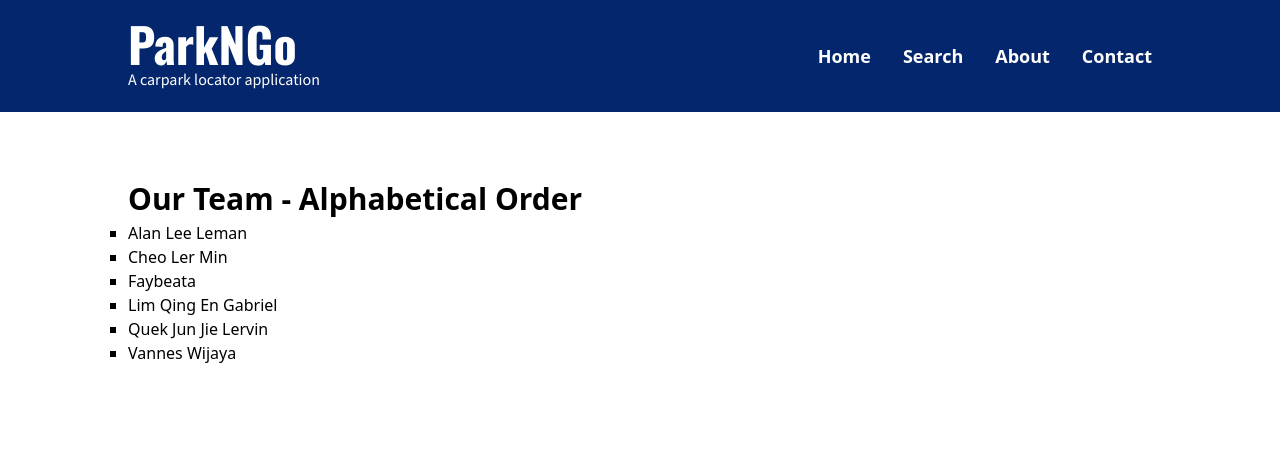
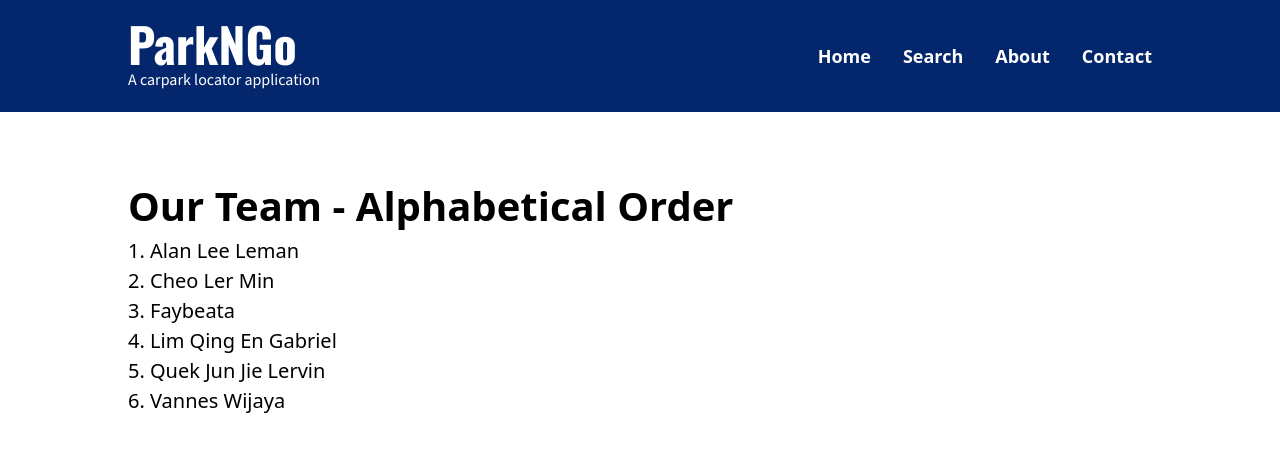
Before and after one commit to GabrielLim01/SC2006-ParkNGo, a Next.js app in the folder park-n-go/: page /contact in a window 1280 px wide. Shown: the top 452 px of the page. Built offline with nearby package versions, Linux system fonts and the light colour scheme.

Commit message:
fix arrData in view/

```diff
--- a/park-n-go/app/contact/page.tsx
+++ b/park-n-go/app/contact/page.tsx
@@ -32,16 +32,16 @@ export default function Dashboard() {
         <title>About</title>
       </Head>
       <main className="bg-white flex-col items-center justify-between text-black">
+      <h1 style={{fontSize: '40px'}}><b>Our Team - Alphabetical Order</b></h1>
+      <div style={{fontSize: '20px'}}>
+        <p><a href="https://github.com/alanlelmn">1. Alan Lee Leman</a></p>
+        <p><a href="https://github.com/lermean">2. Cheo Ler Min</a></p>
+        <p><a href="https://github.com/faybeez">3. Faybeata</a></p>
+        <p><a href="https://github.com/GabrielLim01">4. Lim Qing En Gabriel</a></p>
+        <p><a href="https://github.com/Lervinnnn">5. Quek Jun Jie Lervin</a></p>
+        <p><a href="https://github.com/sentheta">6. Vannes Wijaya</a></p>
+      </div>
 
-      <h1 style={{fontSize: '30px'}}><b>Our Team - Alphabetical Order</b></h1>
-      <ul style={{listStyleType: 'square'}}>
-        <li><a href="https://github.com/alanlelmn">Alan Lee Leman</a></li>
-        <li><a href="https://github.com/lermean">Cheo Ler Min</a></li>
-        <li><a href="https://github.com/faybeez">Faybeata</a></li>
-        <li><a href="https://github.com/GabrielLim01">Lim Qing En Gabriel</a></li>
-        <li><a href="https://github.com/Lervinnnn">Quek Jun Jie Lervin</a></li>
-        <li><a href="https://github.com/sentheta">Vannes Wijaya</a></li>
-      </ul>
 
       </main >
     </Layout>
--- a/park-n-go/app/dashboard/page.tsx
+++ b/park-n-go/app/dashboard/page.tsx
@@ -111,21 +111,6 @@ export default function Dashboard() {
         setLoading(false);
       });
   }, []);
-  // useEffect(() => {
-  //   const csvData = Papa.parse("/names.csv", {
-  //     header: true,
-  //     download: true,
-  //     skipEmptyLines: true,
-  //     delimiter: ",",
-  //     complete: (results) => {
-  //       console.log("CSV Data:", results.data);
-  //       setCarparkInfo(results.data);
-  //     },
-  //     error: (error) => {
-  //       console.error("CSV Error:", error);
-  //     },
-  //   });
-  // }, []);
 
   console.log('Data State:', data);
 
@@ -151,7 +136,7 @@ export default function Dashboard() {
         <title>Dashboard</title>
       </Head>
       <main className="bg-white flex-col items-center justify-between text-black">
-        <Link href="/dashboard/carparkInformation"><h1>View Carpark Information here</h1></Link>
+        {/* <Link href="/dashboard/carparkInformation"><h1>View Carpark Information here</h1></Link> */}
 
         <h1 className="text-3xl pt-8">Saved Carparks</h1>
         <div className="card-container">
--- a/park-n-go/app/search/carparkTable.tsx
+++ b/park-n-go/app/search/carparkTable.tsx
@@ -194,9 +194,6 @@ const CarparkTable: React.FC<Props> = ({ data, carparkInfo }) => {
                         ))}
                       </React.Fragment>
                     )}
-
-
-
                   </tbody>
                 </table>
                 <div className={styles.cardInfo}>
--- a/park-n-go/app/view/page.tsx
+++ b/park-n-go/app/view/page.tsx
@@ -49,41 +49,100 @@ interface CarparkData {
 
 
 export default function Home() {
-  const [arrData, setArrData] = useState([]);
-  const [index, setIndex] = useState(-1);
+  const [data, setData] = useState<CarparkData | null>(null);
+  const [error, setError] = useState<Error | null>(null);
+  const [loading, setLoading] = useState(false);
 
-  // todo: fetch this particular carpark info from somewherw??!?!
-  useEffect(() => {
-    fetch("./names.csv")
-      .then(response => response.text())
-      .then(responseText => {
-        const parsedData = Papa.parse(responseText);
-        setArrData(parsedData.data);
-
-        const foundIndex = parsedData.data.findIndex(x => x[0] === queryParameters.get("id"));
-        setIndex(foundIndex);
-
-        console.log(queryParameters.get("id"),foundIndex, parsedData.data);
-      });
-  }, []);
-  const carparkInf = index !== -1 ? arrData[index] : null;
-  const queryParameters = new URLSearchParams(window.location.search)
-  const id = queryParameters.has("id") ? queryParameters.get("id") : "ACM";
-
-  const location = {
-    lat : carparkInf ? parseFloat(carparkInf[2]) :1.3521,
-    long : carparkInf ? parseFloat(carparkInf[3]) :103.8198
-  }
-  //state
-  const [position_lat, setPosition_lat] = useState(1.3521);
-  const [position_long, setPosition_long] = useState(103.8198);
-
-  // todo: actually save in a local database
+  // saved carpark by user
   const [saved, setSaved] = useState(() => {
     const localValue = localStorage.getItem("saved")
     if (localValue == null) return []
     return JSON.parse(localValue)
   })
+  useEffect(()=>{
+    localStorage.setItem("saved", JSON.stringify(saved))
+  }, [saved])
+  function addSaved(id) {
+    setSaved(currentSaved => {return [...currentSaved, id]})
+  }
+  function deleteSaved(id) {
+    setSaved(currentSaved => {return currentSaved.filter(item => item !== id)})
+  }
+
+  // carpark info in cache
+  const [carparkInfo, setCarparkInfo] = useState<CarparkInfo[]>(()=>{
+    const localValue = localStorage.getItem("full")
+    if (localValue == null) return []
+    return JSON.parse(localValue)
+  });
+  useEffect(()=>{
+    localStorage.setItem("full", JSON.stringify(carparkInfo))
+  },[carparkInfo])
+
+  // carpark availabiltiy
+  useEffect(() => {
+    const options = {
+      method: 'GET',
+      url: 'https://api.data.gov.sg/v1/transport/carpark-availability',
+      timeout: 10000, // Set a timeout of 10 seconds
+    };
+    setLoading(true);
+    axios.request(options)
+      .then(response => {
+        console.log('API Response:', response.data);
+        setData(response.data);
+        setLoading(false);
+      })
+      .catch(error => {
+        console.error('API Error:', error);
+        setError(error);
+        setLoading(false);
+      });
+  }, []);
+
+  // carpark info
+  const currentDate = new Date();
+  useEffect(() => {
+    const localValue = localStorage.getItem("latest")
+    if(localValue == currentDate.toLocaleDateString()) return;
+    localStorage.setItem("latest", currentDate.toLocaleDateString())
+
+    const options = {
+      method: 'GET',
+      url: 'https://data.gov.sg/api/action/datastore_search?resource_id=d_23f946fa557947f93a8043bbef41dd09&limit=3000',
+      timeout: 10000, // Set a timeout of 10 seconds
+    };
+    setLoading(true);
+    axios.request(options)
+      .then(response => {
+        console.log('API Response:', response.data);
+        setCarparkInfo(response.data.result.records);
+        setLoading(false);
+      })
+      .catch(error => {
+        console.error('API Error:', error);
+        setError(error);
+        setLoading(false);
+      });
+  }, []);
+
+  // find specific carpark
+  const [index, setIndex] = useState(-1);
+  const queryParameters = new URLSearchParams(window.location.search)
+  const id = queryParameters.has("id") ? queryParameters.get("id") : "ACM";
+  const carparkInf = index !== -1 ? carparkInfo[index] : null;
+  useEffect(() => {
+      const foundIndex = carparkInfo.findIndex(x => x[0] === queryParameters.get("id"));
+      setIndex(foundIndex);
+      console.log(queryParameters.get("id"), foundIndex, carparkInfo);
+  }, [carparkInfo]);
+
+  const location = {
+    lat : carparkInf ? parseFloat(carparkInf[2]) : 1.3521,
+    long : carparkInf ? parseFloat(carparkInf[3]) : 103.8198
+  }
+  const [position_lat, setPosition_lat] = useState(1.3521);
+  const [position_long, setPosition_long] = useState(103.8198);
 
   //find loc - gmap
   var options = {
@@ -106,11 +165,8 @@ export default function Home() {
     console.warn(`ERROR(${err.code}): ${err.message}`);
   }
 
-  // todo: why are we fetching location when saving??
+  //get location
   useEffect(() => {
-    localStorage.setItem("saved", JSON.stringify(saved))
-
-    //get location
     if (navigator.geolocation) {
       navigator.permissions
         .query({ name: "geolocation" })
@@ -133,87 +189,7 @@ export default function Home() {
     } else {
       console.log("Geolocation is not supported by this browser.");
     }
-  }, [saved])
-
-
-  const [data, setData] = useState<CarparkData | null>(null);
-  const [error, setError] = useState<Error | null>(null);
-  const [loading, setLoading] = useState(false);
-
-  const [carparkInfo, setCarparkInfo] = useState<CarparkInfo[]>(()=>{
-    const localValue = localStorage.getItem("full")
-    if (localValue == null) return []
-    return JSON.parse(localValue)
-  });
-  useEffect(()=>{
-    localStorage.setItem("full", JSON.stringify(carparkInfo))
-  },[carparkInfo])
-
-
-  useEffect(() => {
-    const options = {
-      method: 'GET',
-      url: 'https://api.data.gov.sg/v1/transport/carpark-availability',
-      timeout: 10000, // Set a timeout of 10 seconds
-    };
-
-    setLoading(true);
-
-    axios.request(options)
-      .then(response => {
-        console.log('API Response:', response.data);
-        setData(response.data);
-        setLoading(false);
-      })
-      .catch(error => {
-        console.error('API Error:', error);
-        setError(error);
-        setLoading(false);
-      });
-  }, []);
-
-  const currentDate = new Date();
-  useEffect(() => {
-    const localValue = localStorage.getItem("latest")
-    if(localValue == currentDate.toLocaleDateString()) return;
-    localStorage.setItem("latest", currentDate.toLocaleDateString())
-
-    const options = {
-      method: 'GET',
-      url: 'https://data.gov.sg/api/action/datastore_search?resource_id=d_23f946fa557947f93a8043bbef41dd09&limit=3000',
-      timeout: 10000, // Set a timeout of 10 seconds
-    };
-
-    setLoading(true);
-
-    axios.request(options)
-      .then(response => {
-        console.log('API Response:', response.data);
-        setCarparkInfo(response.data.result.records);
-        setLoading(false);
-      })
-      .catch(error => {
-        console.error('API Error:', error);
-        setError(error);
-        setLoading(false);
-      });
-  }, []);
-
-  // useEffect(() => {
-  //   const csvData = Papa.parse("/names.csv", {
-  //     header: true,
-  //     download: true,
-  //     skipEmptyLines: true,
-  //     delimiter: ",",
-  //     complete: (results) => {
-  //       console.log("CSV Data:", results.data);
-  //       setCarparkInfo(results.data);
-  //     },
-  //     error: (error) => {
-  //       console.error("CSV Error:", error);
-  //     },
-  //   });
-  // }, []);
+  }, [])
 
   console.log('Data State:', data);
 
@@ -221,24 +197,11 @@ export default function Home() {
 
 
 
-  // add/delete a carpark information into saved list
-  function addSaved(id) {
-    setSaved(currentSaved => {
-      return [...currentSaved, id]
-    })
-  }
-  function deleteSaved(id) {
-    setSaved(currentSaved => {
-      return currentSaved.filter(item => item !== id)
-    })
-  }
-  useEffect(() => {
-    localStorage.setItem('saved', JSON.stringify(saved));
-  }, [saved]);
 
-  if (error) {
-    return <div>Error: {error.message}</div>;
-  }
+
+  // if (error) {
+  //   return <div>Error: {error.message}</div>;
+  // }
 
   if (loading) {
     return <div>Loading...</div>;
```
Also changed, not shown: park-n-go/app/search/page.tsx (+1 -15 lines).
